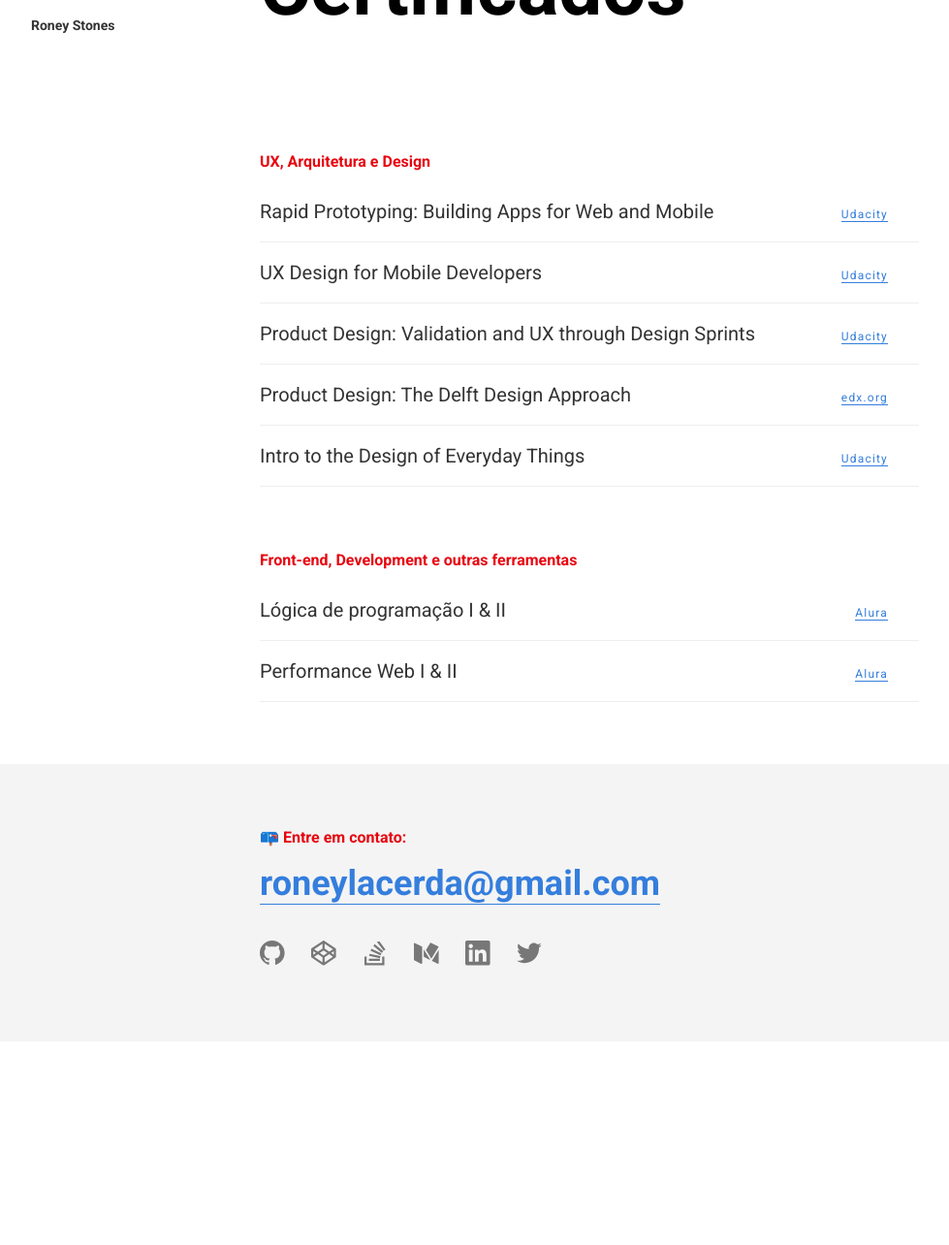
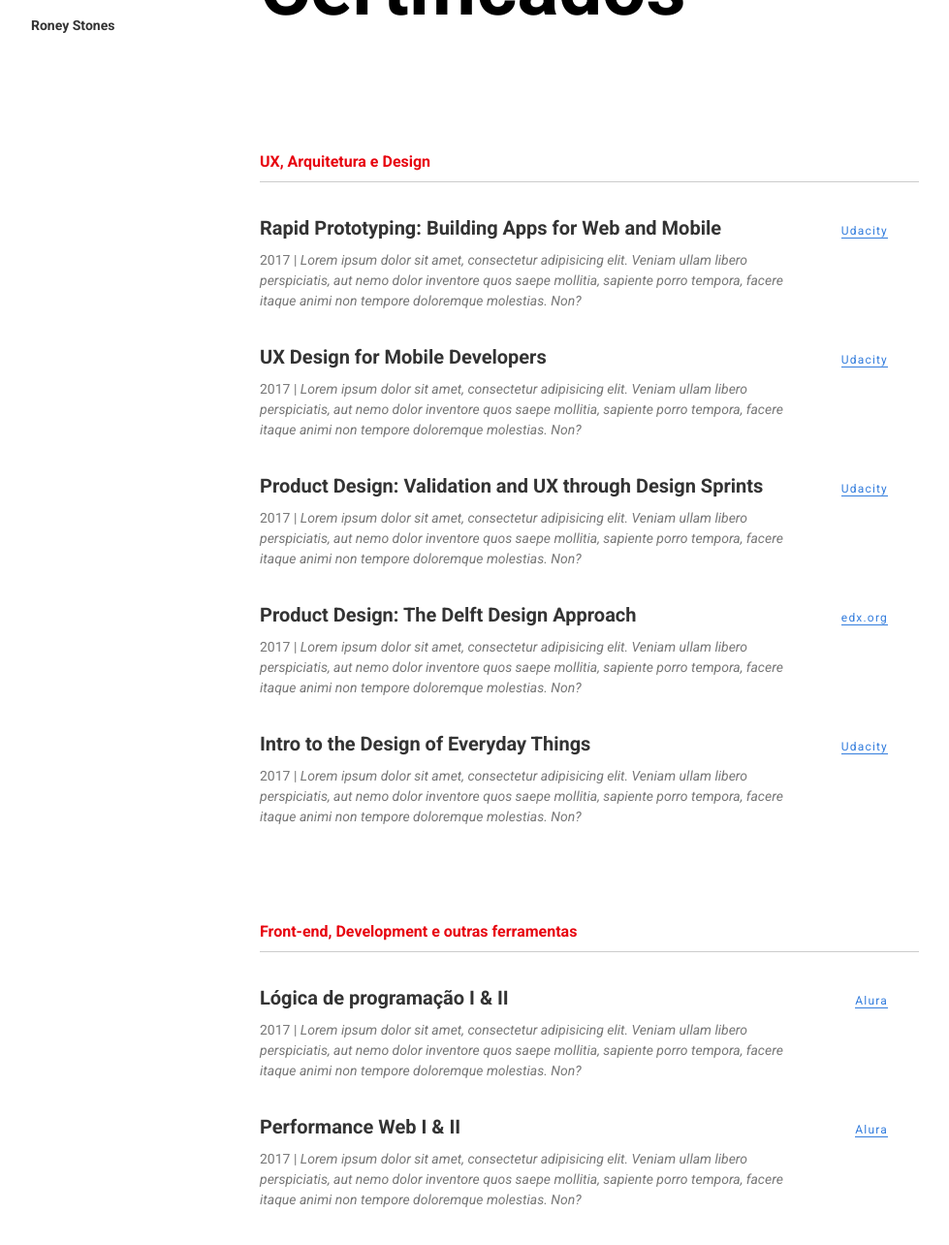
Before and after one commit to roneystones/roneystones, a Jekyll site: the page built from certificados.html, in a window 1280 px wide and 1400 px high, scrolled down 318 px. Shown: the top 1284 px of the window at 97% size, without its empty margins (32-1011 px from the left). Built offline with Jekyll 4.4.1, drawn with Linux system fonts in a browser that asks for light colours; before the commit the page ends 1392 px from its top, so only the background shows below that.

Commit message:
page: certificados

```diff
--- a/_data/certificados.yml
+++ b/_data/certificados.yml
@@ -1,36 +1,43 @@
 ux:
   - ano: 2017
     curso: "Rapid Prototyping: Building Apps for Web and Mobile"
+    descricao: Lorem ipsum dolor sit amet, consectetur adipisicing elit. Veniam ullam libero perspiciatis, aut nemo dolor inventore quos saepe mollitia, sapiente porro tempora, facere itaque animi non tempore doloremque molestias. Non?
     onde: "Udacity"
     link: "https://br.udacity.com/course/rapid-prototyping--ud723"
 
   - ano: 2017
     curso: "UX Design for Mobile Developers"
+    descricao: Lorem ipsum dolor sit amet, consectetur adipisicing elit. Veniam ullam libero perspiciatis, aut nemo dolor inventore quos saepe mollitia, sapiente porro tempora, facere itaque animi non tempore doloremque molestias. Non?
     onde: "Udacity"
     link: "https://br.udacity.com/course/ux-design-for-mobile-developers--ud849"
 
   - ano: 2017
     curso: "Product Design: Validation and UX through Design Sprints"
+    descricao: Lorem ipsum dolor sit amet, consectetur adipisicing elit. Veniam ullam libero perspiciatis, aut nemo dolor inventore quos saepe mollitia, sapiente porro tempora, facere itaque animi non tempore doloremque molestias. Non?
     onde: "Udacity"
     link: "https://br.udacity.com/course/product-design--ud509"
 
   - ano: 2017
     curso: "Product Design: The Delft Design Approach"
+    descricao: Lorem ipsum dolor sit amet, consectetur adipisicing elit. Veniam ullam libero perspiciatis, aut nemo dolor inventore quos saepe mollitia, sapiente porro tempora, facere itaque animi non tempore doloremque molestias. Non?
     onde: "edx.org"
     link: "https://www.edx.org/course/product-design-delft-design-approach-delftx-dda691x-2"
 
   - ano: 2017
     curso: "Intro to the Design of Everyday Things"
+    descricao: Lorem ipsum dolor sit amet, consectetur adipisicing elit. Veniam ullam libero perspiciatis, aut nemo dolor inventore quos saepe mollitia, sapiente porro tempora, facere itaque animi non tempore doloremque molestias. Non?
     onde: "Udacity"
     link: "https://br.udacity.com/course/intro-to-the-design-of-everyday-things--design101"
 
 frontend:
   - ano: 2017
     curso: Lógica de programação I & II
+    descricao: Lorem ipsum dolor sit amet, consectetur adipisicing elit. Veniam ullam libero perspiciatis, aut nemo dolor inventore quos saepe mollitia, sapiente porro tempora, facere itaque animi non tempore doloremque molestias. Non?
     onde: Alura
     link: "#"
 
   - ano: 2017
     curso: Performance Web I & II
+    descricao: Lorem ipsum dolor sit amet, consectetur adipisicing elit. Veniam ullam libero perspiciatis, aut nemo dolor inventore quos saepe mollitia, sapiente porro tempora, facere itaque animi non tempore doloremque molestias. Non?
     onde: Alura
     link: "#"
--- a/certificados.html
+++ b/certificados.html
@@ -9,12 +9,13 @@ description: This is my awesome writup of this fantastic thing
 </header>
 
 <section class="cf measure-wide center mb5">
-  <h2 class="dark-red f5 fw7 mb2">UX, Arquitetura e Design</h2>
+  <h2 class="dark-red f5 fw7 mb4 pb2 bb b--moon-gray">UX, Arquitetura e Design</h2>
   <ul class="cf list pl0 mb5">
     {% for certificado in site.data.certificados.ux %}
-      <li class="cf mt3 pb3 bb b--light-gray">
+      <li class="cf mb4">
         <div class="fl w-100 w-80-ns">
-          <p>{{ certificado.curso }}</p>
+          <p class="fw7 mb2">{{ certificado.curso }}</p>
+          <p class="f6 gray">{{ certificado.ano }} | <span class="i">{{ certificado.descricao }}</span></p>
         </div>
 
         <div class="fl w-100 w-20-ns tr">
@@ -24,12 +25,13 @@ description: This is my awesome writup of this fantastic thing
     {% endfor %}
   </ul>
 
-  <h2 class="dark-red f5 fw7 mb2">Front-end, Development e outras ferramentas</h2>
+  <h2 class="dark-red f5 fw7 mb4 pb2 bb b--moon-gray">Front-end, Development e outras ferramentas</h2>
   <ul class="cf list pl0">
     {% for certificado in site.data.certificados.frontend %}
-      <li class="cf mt3 pb3 bb b--light-gray">
+      <li class="cf mb4">
         <div class="fl w-100 w-80-ns">
-          <p>{{ certificado.curso }}</p>
+          <p class="fw7 mb2">{{ certificado.curso }}</p>
+          <p class="f6 gray">{{ certificado.ano }} | <span class="i">{{ certificado.descricao }}</span></p>
         </div>
 
         <div class="fl w-100 w-20-ns tr">
```
